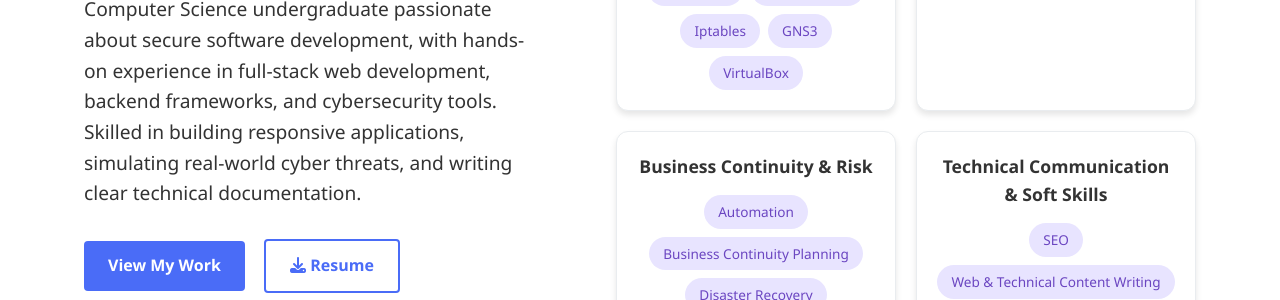
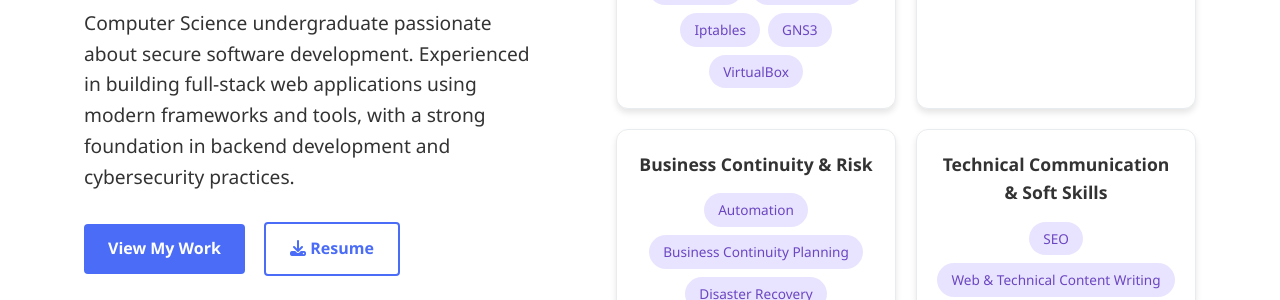
Before and after one commit to nitikanagdevani/My_Portfolio, a plain HTML site: page index.html in a window 1280 px wide. Shown: the part 567-867 px from the top of the page. Drawn offline with Linux system fonts and the light colour scheme; a script that the page names is missing.

Commit message:
Updated the index.html

```diff
--- a/index.html
+++ b/index.html
@@ -40,7 +40,7 @@
                     <div class="hero-content">
                         <h1>Hello, I'm <span class="highlight">Nitika Nagdevani</span></h1>
                         <h2>Web Developer & Cybersecurity Enthusiast</h2>
-                        <p>Computer Science undergraduate passionate about secure software development, with hands-on experience in full-stack web development, backend frameworks, and cybersecurity tools. Skilled in building responsive applications, simulating real-world cyber threats, and writing clear technical documentation.</p>
+                        <p>Computer Science undergraduate passionate about secure software development. Experienced in building full-stack web applications using modern frameworks and tools, with a strong foundation in backend development and cybersecurity practices.</p>
                         <div class="cta-buttons">
                             <a href="#projects" class="btn primary-btn">View My Work</a>
                              <a href="/resume.pdf" class="btn secondary-btn" download="NITIKA_NAGDEVANI_-_Web_Development_,_Cyber_Security.pdf">
```
